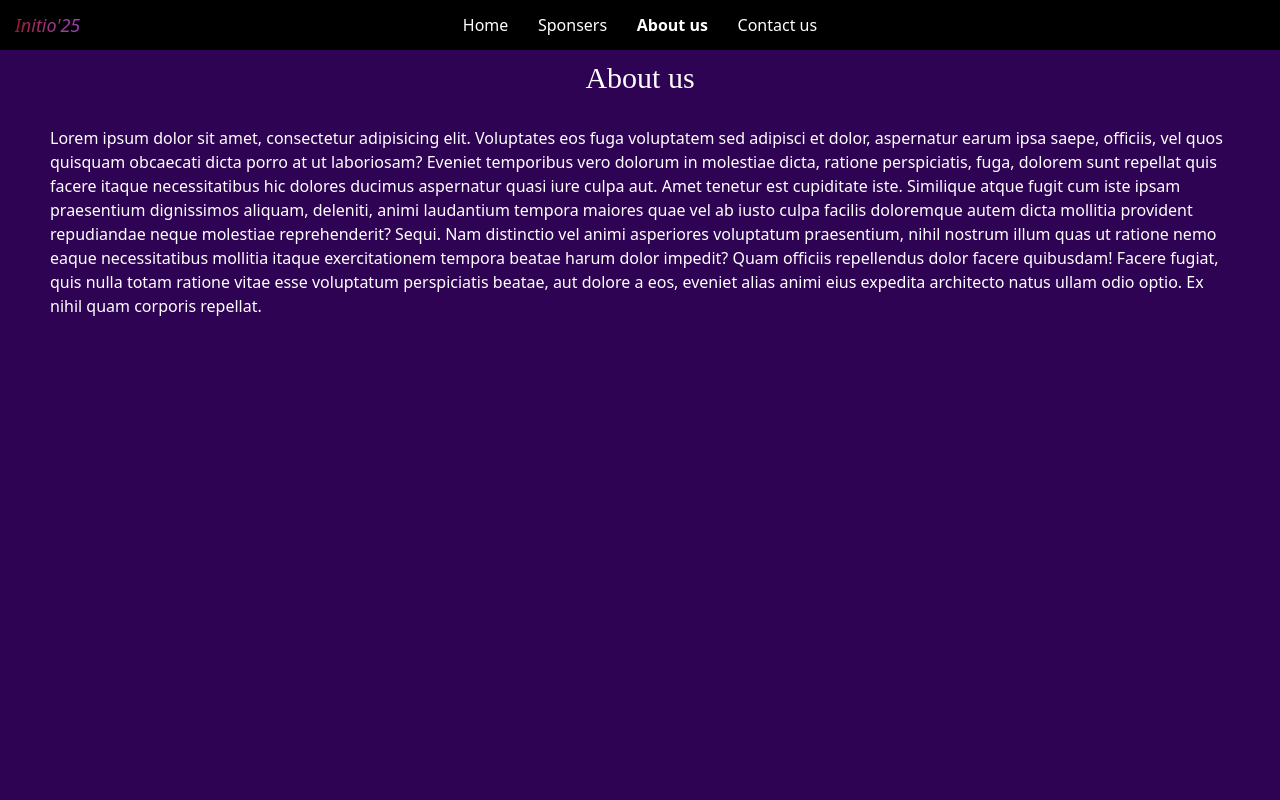
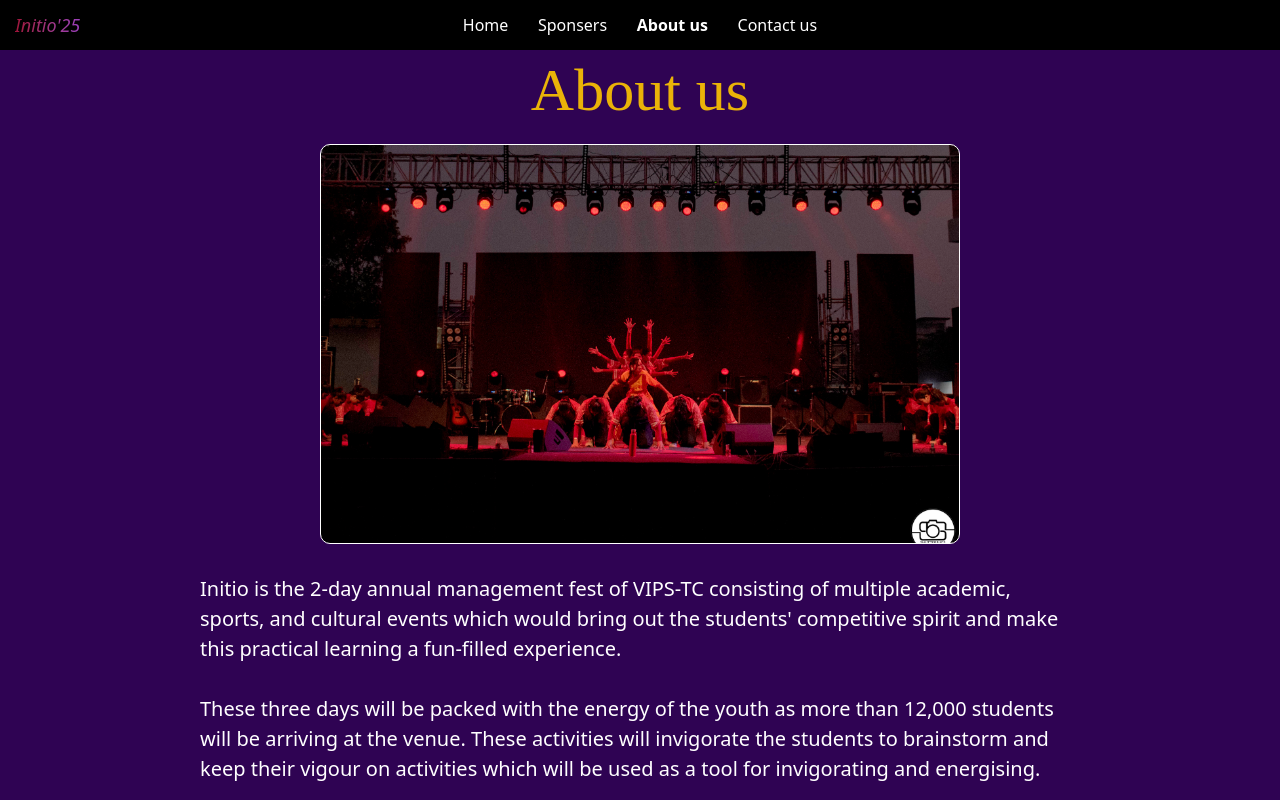
Before and after one commit to shivam-paul-19/initio-site, a React (Vite) app: page / in a window 1280 px wide. Both pictures are taken after a click on the element "About us". Shown: the top 800 px of the page. Built offline with nearby package versions, Linux system fonts and the light colour scheme; a web font is replaced by a local one.

Commit message:
about us and contact page

```diff
--- a/src/about.css
+++ b/src/about.css
@@ -8,10 +8,41 @@
 
 .about-heading {
     font-family: "DM Serif Text", serif;
+    color: #eab308;
+}
+
+.about-content {
+    font-size: 20px;
+    margin: 30px 200px;
     color: white;
 }
 
-.about-content {
-    margin: 30px 50px;
-    color: white;
+.about-img {
+    height: 50vh;
+    width: 50%;
+    background-image: url("./assets/about-bg.JPG");
+    background-size: cover;
+    background-position: center;
+    border-radius: 10px;
+    border: 1px white solid;
 }
+
+@media (max-width: 1000px) {
+    .about-img {
+        width: 60%;
+    }
+
+    .about-content {
+        margin: 30px 100px;
+    }
+}
+
+@media (max-width: 650px) {
+    .about-img {
+        width: 80%;
+    }
+
+    .about-content {
+        margin: 30px 60px;
+    }
+}
--- a/src/about.jsx
+++ b/src/about.jsx
@@ -1,22 +1,24 @@
 import "./about.css";
 import { TextAnimate } from "@/components/magicui/text-animate";
+
 
 function AboutUs() {
   return (
     <>
         <div style={{height: "60px", backgroundColor: "#2f0353"}}>{/* for spacing only */}</div>
         <div className="about-page">
-            <h1 className="text-3xl about-heading">
+            <h1 className="text-6xl about-heading">
                 <TextAnimate animation="blurInUp" by="character" duration="0.5">
                     About us
                 </TextAnimate>
-            </h1>
+            </h1> <br />
+            <div className="about-img"></div>
             <div className="about-content">
-                <p><TextAnimate animation="slideUp" by="word" duration="0.2">Lorem ipsum dolor sit amet, consectetur adipisicing elit. Voluptates eos fuga voluptatem sed adipisci et dolor, aspernatur earum ipsa saepe, officiis, vel quos quisquam obcaecati dicta porro at ut laboriosam?
-                Eveniet temporibus vero dolorum in molestiae dicta, ratione perspiciatis, fuga, dolorem sunt repellat quis facere itaque necessitatibus hic dolores ducimus aspernatur quasi iure culpa aut. Amet tenetur est cupiditate iste.
-                Similique atque fugit cum iste ipsam praesentium dignissimos aliquam, deleniti, animi laudantium tempora maiores quae vel ab iusto culpa facilis doloremque autem dicta mollitia provident repudiandae neque molestiae reprehenderit? Sequi.
-                Nam distinctio vel animi asperiores voluptatum praesentium, nihil nostrum illum quas ut ratione nemo eaque necessitatibus mollitia itaque exercitationem tempora beatae harum dolor impedit? Quam officiis repellendus dolor facere quibusdam!
-                Facere fugiat, quis nulla totam ratione vitae esse voluptatum perspiciatis beatae, aut dolore a eos, eveniet alias animi eius expedita architecto natus ullam odio optio. Ex nihil quam corporis repellat.</TextAnimate></p>
+                <p><TextAnimate animation="slideUp" by="word" duration="0.2">Initio is the 2-day annual management fest of VIPS-TC consisting of multiple academic, sports, and cultural events which would bring out the students' competitive spirit and make this practical learning a fun-filled experience.
+                    </TextAnimate></p>
+                    <br />
+                <p><TextAnimate animation="slideUp" by="word" duration="0.2">These three days will be packed with the energy of the youth as more than 12,000 students will be arriving at the venue. These activities will invigorate the students to brainstorm and keep their vigour on activities which will be used as a tool for invigorating and energising.
+                    </TextAnimate></p>
             </div>
         </div>
     </>
--- a/src/contact.css
+++ b/src/contact.css
@@ -7,11 +7,16 @@
 }
 
 .contact-heading {
-    color: white;
+    color: #eab308;
     font-family: "DM Serif Text", serif;
 }
 
 .contact-content {
-    margin: 30px 50px;
+    margin: 10px 50px;
     color: white;
 }
+
+.contact-desig {
+    font-family: "Bodoni Moda", serif;
+    font-size: 25px;
+}
--- a/src/contact.jsx
+++ b/src/contact.jsx
@@ -4,21 +4,96 @@ import { TextAnimate } from "@/components/magicui/text-animate";
 function Contactus() {
   return (
     <>
-        <div style={{height: "60px", backgroundColor: "#2f0353"}}>{/* for spacing only */}</div>
-        <div className="contact-page">
-            <h1 className="text-3xl contact-heading">
-                <TextAnimate animation="blurInUp" by="character" duration="0.5">
-                    Contact us
+      <div style={{ height: "60px", backgroundColor: "#2f0353" }}>
+        {/* for spacing only */}
+      </div>
+      <div className="contact-page">
+        <h1 className="text-6xl contact-heading">
+          <TextAnimate animation="blurInUp" by="character" duration="0.5">
+            Contact us
+          </TextAnimate>
+        </h1>
+        <div className="contact-content">
+          <div className="w-full px-4 py-8">
+            {/* Email */}
+            <div className="text-center mb-8">
+              <p className="text-lg font-semibold">
+                <TextAnimate animation="slideUp" by="word" duration="0.3">
+                  partnerships.initio@gmail.com
                 </TextAnimate>
-            </h1>
-            <div className="contact-content">
-                <p>
-                    <TextAnimate animation="slideUp" by="word" duration="0.2">
-                        Lorem ipsum, dolor sit amet consectetur adipisicing elit. Iure earum laudantium optio officia incidunt laboriosam voluptate quia fuga quibusdam quaerat? Illum dolore vitae, eum harum dicta nihil facilis quis culpa?
-                Omnis perspiciatis modi blanditiis distinctio facere quas possimus rerum ex est impedit laudantium sint, velit cum et. Illo facere, voluptas debitis sapiente non qui obcaecati vel ratione, quam adipisci praesentium.
-                </TextAnimate></p>
+              </p>
             </div>
+
+            {/* Dean & Convener */}
+            <div className="text-center space-y-6 mb-10">
+              <div>
+                <h3 className="text-xl font-bold contact-desig">DEAN</h3>
+                <p className="text-lg">
+                  <TextAnimate animation="slideUp" by="word" duration="0.3">
+                    PROF (DR.) RAMANPREET SINGH
+                  </TextAnimate>
+                </p>
+              </div>
+              <div>
+                <h3 className="text-xl font-bold contact-desig">CONVENER</h3>
+                <p className="text-lg">
+                  <TextAnimate animation="slideUp" by="word" duration="0.3">
+                    PROF (DR.) RUCHI SHUKLA
+                  </TextAnimate>
+                </p>
+              </div>
+            </div>
+
+            {/* Core Team */}
+            <div className="text-center mb-6">
+              <h3 className="text-xl font-bold contact-desig">CORE TEAM</h3>
+            </div>
+
+            {/* Core Team Grid */}
+            <div className="grid grid-cols-1 sm:grid-cols-2 gap-6 max-w-4xl mx-auto">
+              <div className="text-center">
+                <p className="font-semibold">Diya Kukreja</p>
+                <p className="text-sm">PRESIDENT, INITIO’25</p>
+                <p className="font-bold">
+                  <TextAnimate animation="slideUp" by="word" duration="0.3">
+                    9999585803
+                  </TextAnimate>
+                </p>
+              </div>
+
+              <div className="text-center">
+                <p className="font-semibold">Anuj Garg</p>
+                <p className="text-sm">PRESIDENT, INITIO’25</p>
+                <p className="font-bold">
+                  <TextAnimate animation="slideUp" by="word" duration="0.3">
+                    7982591867
+                  </TextAnimate>
+                </p>
+              </div>
+
+              <div className="text-center">
+                <p className="font-semibold">Dhriti Chandiok</p>
+                <p className="text-sm">VICE-PRESIDENT, INITIO’25</p>
+                <p className="font-bold">
+                  <TextAnimate animation="slideUp" by="word" duration="0.3">
+                    8076800486
+                  </TextAnimate>
+                </p>
+              </div>
+
+              <div className="text-center">
+                <p className="font-semibold">Atishay Jain</p>
+                <p className="text-sm">VICE-PRESIDENT, INITIO’25</p>
+                <p className="font-bold">
+                  <TextAnimate animation="slideUp" by="word" duration="0.3">
+                    9818152377
+                  </TextAnimate>
+                </p>
+              </div>
+            </div>
+          </div>
         </div>
+      </div>
     </>
   );
 }
```
Also changed, not shown: src/assets/about-bg.JPG (added).
